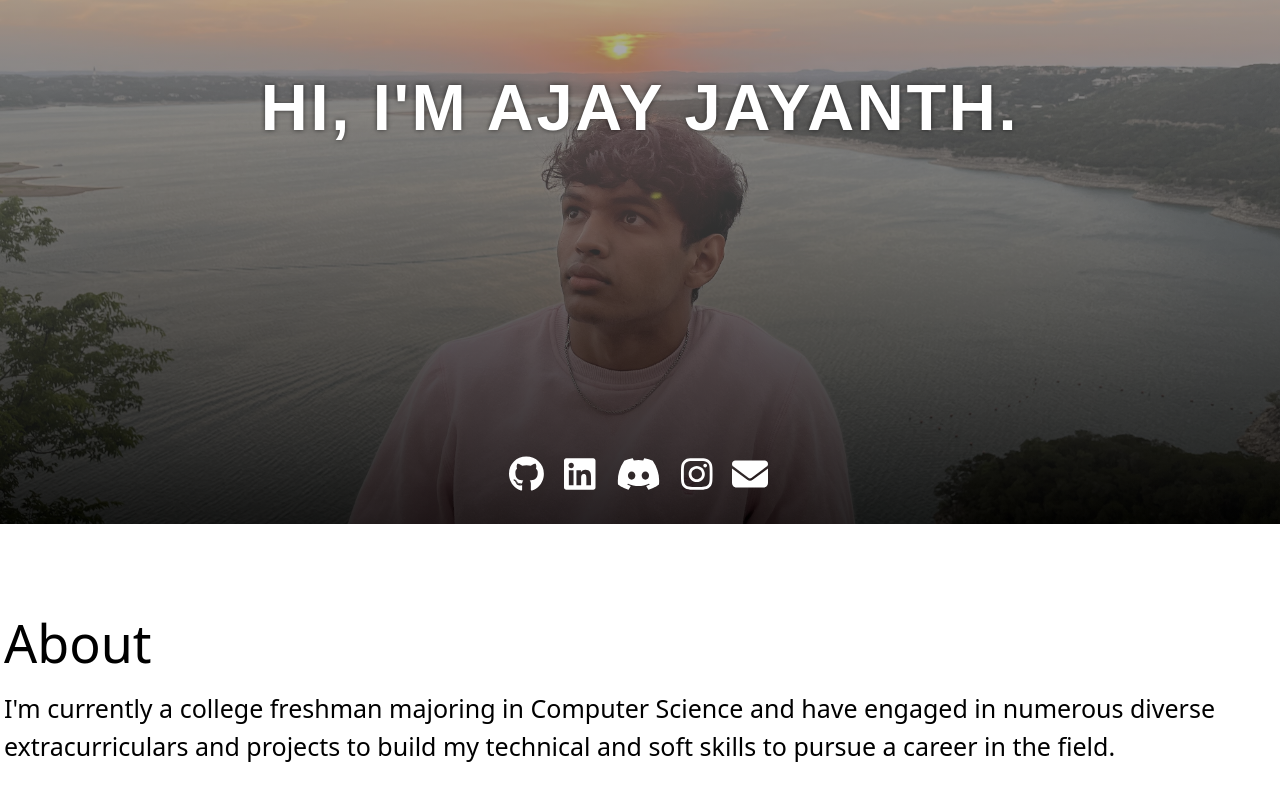
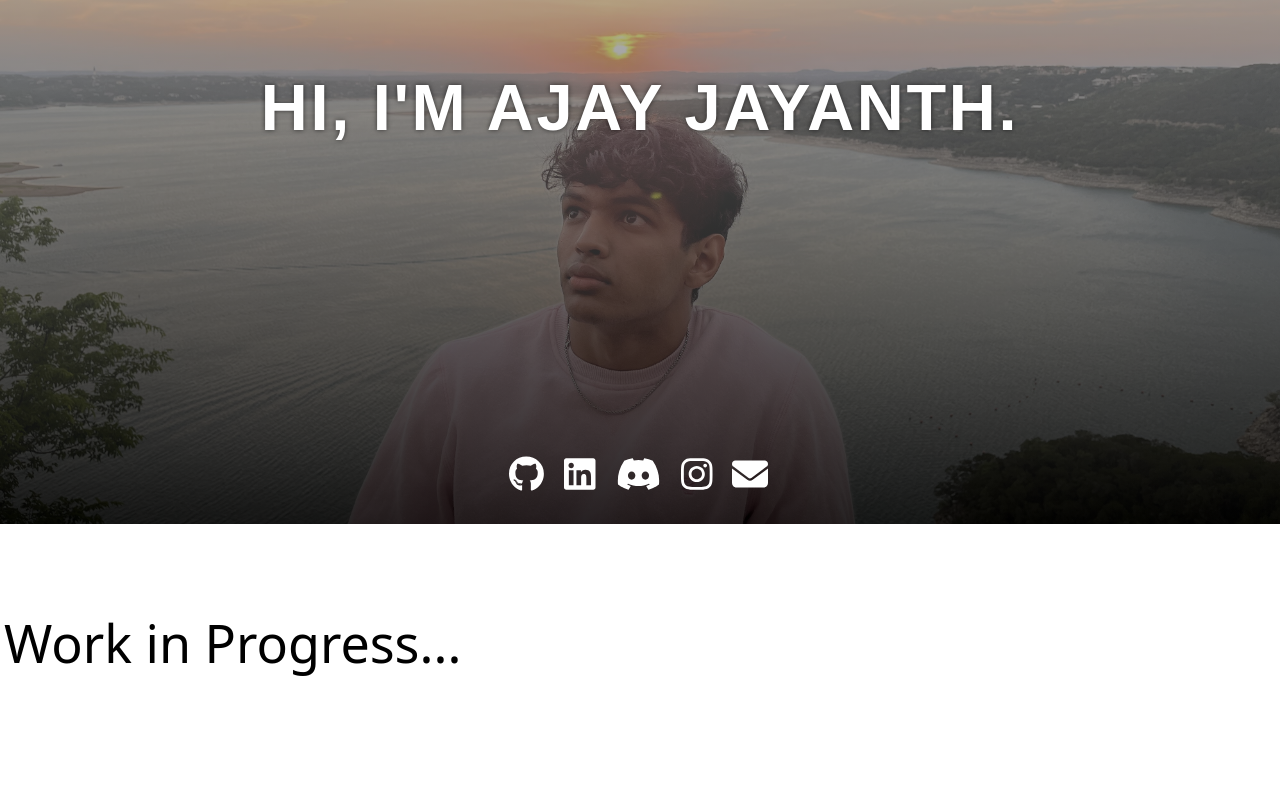
Before and after one commit to ajay-jayanth/Personal-Website, a React (Create React App) app: page / in a window 1280 px wide. Shown: the part 276-1076 px from the top of the page. Built offline with nearby package versions, Linux system fonts and the light colour scheme.

Commit message:
beta 1 release

```diff
--- a/src/App.js
+++ b/src/App.js
@@ -34,9 +34,10 @@ function App() {
       </div>
       <div className="panel-2" id="About">
         <div className="body-2">
-          <h1>About</h1>
+          <h1>Work in Progress...</h1>
+          {/* <h1>About</h1>
           <p>I'm currently a college freshman majoring in Computer Science and have engaged in numerous diverse extracurriculars and projects to build my technical and soft skills to pursue a career in the field.</p>
-          {/* <h2 id="s1">Education</h2>
+          <h2 id="s1">Education</h2>
           <p id="p2">Pursuing B.S. in Computer Science at the University of Texas at Dallas</p>
           <p id="p3">Graduated the Texas Academy of Mathematics of Science with Highest Academic Distinction</p> */}
         </div>
```
